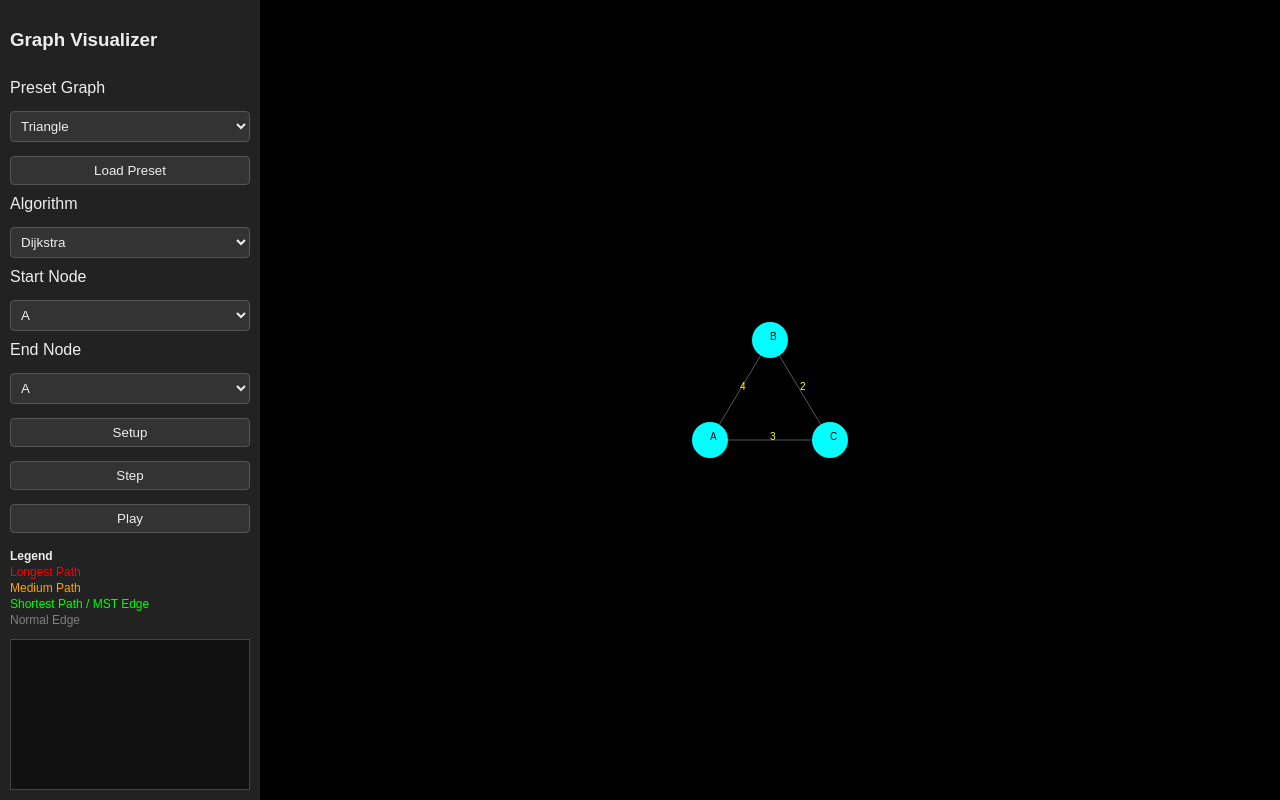
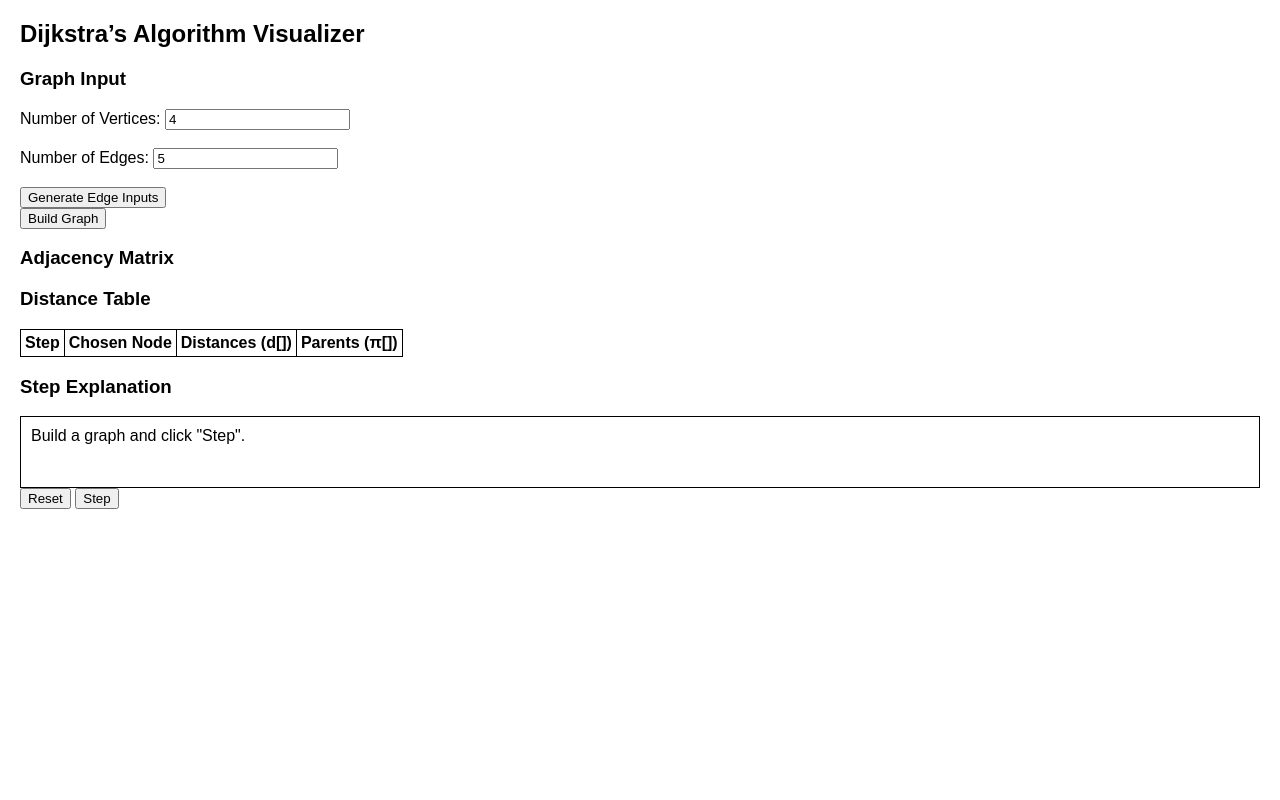
Before and after one commit to GoyardGlasses/visualgo, a plain HTML site: page index.html in a window 1280 px wide. Drawn offline with Linux system fonts and the light colour scheme.

Commit message:
Update index.html

```diff
--- a/index.html
+++ b/index.html
@@ -1,154 +1,145 @@
 <!DOCTYPE html>
 <html lang="en">
 <head>
-<meta charset="UTF-8">
-<title>Graph Algorithm Visualizer</title>
-<style>
-  body { margin:0; font-family: Arial, sans-serif; background:#111; color:#eee; }
-  .app { display:flex; height:100vh; }
-  .sidebar { width:260px; background:#222; padding:10px; box-sizing:border-box; display:flex; flex-direction:column; gap:10px; }
-  select,button { width:100%; padding:6px; margin-top:4px; background:#333; color:#eee; border:1px solid #555; border-radius:4px; }
-  button:hover { background:#444; cursor:pointer; }
-  #explain { flex:1; background:#111; border:1px solid #444; padding:6px; overflow:auto; font-size:13px; }
-  canvas { flex:1; background:#000; }
-  .legend { font-size:12px; margin-top:6px; }
-  .legend div { margin:2px 0; }
-</style>
+  <meta charset="UTF-8">
+  <title>Dijkstra Visualizer with Input</title>
+  <style>
+    body { font-family: Arial; margin: 20px; }
+    table, th, td { border: 1px solid black; border-collapse: collapse; padding: 4px; }
+    #explainBox { border: 1px solid black; padding: 10px; margin-top: 10px; min-height: 50px; }
+  </style>
 </head>
 <body>
-<div class="app">
-  <div class="sidebar">
-    <h3>Graph Visualizer</h3>
-    <label>Preset Graph</label>
-    <select id="preset">
-      <option value="triangle">Triangle</option>
-      <option value="square">Square</option>
-      <option value="chain">Chain</option>
-      <option value="star">Star</option>
-      <option value="complete">Complete</option>
-      <option value="hexagon">Hexagon</option>
-      <option value="random">Random</option>
-    </select>
-    <button id="loadBtn">Load Preset</button>
+  <h2>Dijkstra’s Algorithm Visualizer</h2>
 
-    <label>Algorithm</label>
-    <select id="algo">
-      <option value="dijkstra">Dijkstra</option>
-      <option value="kruskal">Kruskal</option>
-    </select>
+  <!-- Input Section -->
+  <h3>Graph Input</h3>
+  <label>Number of Vertices:</label>
+  <input type="number" id="numVertices" min="2" value="4"><br><br>
 
-    <label>Start Node</label>
-    <select id="start"></select>
-    <label>End Node</label>
-    <select id="end"></select>
+  <label>Number of Edges:</label>
+  <input type="number" id="numEdges" min="1" value="5"><br><br>
 
-    <button id="setupBtn">Setup</button>
-    <button id="stepBtn">Step</button>
-    <button id="playBtn">Play</button>
+  <button onclick="makeEdgeInputs()">Generate Edge Inputs</button>
+  <div id="edgeInputs"></div>
+  <button onclick="buildGraph()">Build Graph</button>
 
-    <div class="legend">
-      <strong>Legend</strong>
-      <div style="color:red">Longest Path</div>
-      <div style="color:orange">Medium Path</div>
-      <div style="color:lime">Shortest Path / MST Edge</div>
-      <div style="color:gray">Normal Edge</div>
-    </div>
+  <!-- Adjacency Matrix -->
+  <h3>Adjacency Matrix</h3>
+  <div id="matrix"></div>
 
-    <div id="explain"></div>
-  </div>
-  <canvas id="canvas"></canvas>
-</div>
+  <!-- Distance Table -->
+  <h3>Distance Table</h3>
+  <table id="distTable">
+    <thead>
+      <tr><th>Step</th><th>Chosen Node</th><th>Distances (d[])</th><th>Parents (π[])</th></tr>
+    </thead>
+    <tbody></tbody>
+  </table>
 
-<script>
-const canvas=document.getElementById('canvas'),ctx=canvas.getContext('2d');
-canvas.width=window.innerWidth-260; canvas.height=window.innerHeight;
+  <!-- Explanation -->
+  <h3>Step Explanation</h3>
+  <div id="explainBox">Build a graph and click "Step".</div>
 
-let nodes={},edges={},kruskalGen=null,playInt=null;
+  <!-- Controls -->
+  <button onclick="resetDijkstra()">Reset</button>
+  <button onclick="runStep()">Step</button>
 
-function addNode(id,x,y){nodes[id]=[x,y];edges[id]=edges[id]||[];}
-function addEdge(a,b,w){edges[a].push({v:b,w});edges[b].push({v:a,w});}
-function updateSelectors(){
-  const s=document.getElementById('start'), e=document.getElementById('end');
-  s.innerHTML=''; e.innerHTML='';
-  Object.keys(nodes).forEach(k=>{
-    s.add(new Option(k,k)); e.add(new Option(k,k));
-  });
-}
-function draw(high={node:{},edge:{}}){
-  ctx.clearRect(0,0,canvas.width,canvas.height);
-  for(const u in edges){
-    for(const ed of edges[u]){
-      const v=ed.v; if(u>v) continue;
-      const [x1,y1]=nodes[u],[x2,y2]=nodes[v];
-      ctx.strokeStyle=high.edge[`${u}-${v}`]||"#555";
-      ctx.beginPath(); ctx.moveTo(x1,y1); ctx.lineTo(x2,y2); ctx.stroke();
-      ctx.fillStyle="yellow"; ctx.fillText(ed.w,(x1+x2)/2,(y1+y2)/2);
+  <script>
+    let V = 0, E = 0;
+    let adjMatrix = [];
+    let dist = [], parent = [], visited = [];
+    let pq = [];
+    let step = 0;
+
+    // Generate edge input fields
+    function makeEdgeInputs() {
+      V = parseInt(document.getElementById("numVertices").value);
+      E = parseInt(document.getElementById("numEdges").value);
+      let html = "<h4>Enter Edges (u v w)</h4>";
+      for (let i = 0; i < E; i++) {
+        html += "Edge " + (i+1) +
+          ": <input size='1' id='u"+i+"' placeholder='u'>" +
+          "<input size='1' id='v"+i+"' placeholder='v'>" +
+          "<input size='2' id='w"+i+"' placeholder='w'><br>";
+      }
+      document.getElementById("edgeInputs").innerHTML = html;
     }
-  }
-  for(const id in nodes){
-    const [x,y]=nodes[id];
-    ctx.fillStyle=high.node[id]||"cyan";
-    ctx.beginPath(); ctx.arc(x,y,18,0,Math.PI*2); ctx.fill();
-    ctx.fillStyle="black"; ctx.fillText(id,x,y);
-  }
-}
-function log(t){const box=document.getElementById('explain');box.innerHTML+=t+"<br>";box.scrollTop=box.scrollHeight;}
 
-// ---- Dijkstra path enumeration ----
-function enumPaths(s,e,vis={},path=[],res=[]){
-  vis[s]=true; path.push(s);
-  if(s===e){
-    let w=0; for(let i=0;i<path.length-1;i++){let a=path[i],b=path[i+1];w+=edges[a].find(x=>x.v===b).w;}
-    res.push({nodes:[...path],weight:w});
-  }else{for(const ed of edges[s])if(!vis[ed.v])enumPaths(ed.v,e,vis,path,res);}
-  path.pop(); vis[s]=false; return res;
-}
-function pick(paths){paths.sort((a,b)=>b.weight-a.weight);return{long:paths[0],mid:paths[Math.floor(paths.length/2)],short:paths[paths.length-1]};}
-async function animate(p){if(p.long){drawPath(p.long.nodes,"red");await sleep(1000);}if(p.mid){drawPath(p.mid.nodes,"orange");await sleep(1000);}if(p.short){drawPath(p.short.nodes,"lime");}}
-function drawPath(path,col){let h={node:{},edge:{}};path.forEach((n,i)=>{h.node[n]=col;if(i<path.length-1){let a=path[i],b=path[i+1];h.edge[`${a}-${b}`]=col;h.edge[`${b}-${a}`]=col;}});draw(h);}
-function sleep(ms){return new Promise(r=>setTimeout(r,ms));}
+    // Build adjacency matrix
+    function buildGraph() {
+      adjMatrix = Array.from({length:V},()=>Array(V).fill("∞"));
+      for (let i=0; i<V; i++) adjMatrix[i][i]=0;
+      for (let i=0; i<E; i++) {
+        let u = document.getElementById("u"+i).value.toUpperCase().charCodeAt(0)-65;
+        let v = document.getElementById("v"+i).value.toUpperCase().charCodeAt(0)-65;
+        let w = parseInt(document.getElementById("w"+i).value);
+        adjMatrix[u][v]=w;
+        adjMatrix[v][u]=w; // undirected
+      }
+      updateMatrix();
+      resetDijkstra();
+    }
 
-// ---- Kruskal ----
-function* kruskal(){
-  const all=[];for(const u in edges){for(const ed of edges[u])if(u<ed.v)all.push({u,v:ed.v,w:ed.w});}
-  all.sort((a,b)=>a.w-b.w);
-  const parent={},rank={};for(const n in nodes){parent[n]=n;rank[n]=0;}
-  const find=x=>parent[x]==x?x:parent[x]=find(parent[x]);
-  const unite=(a,b)=>{a=find(a);b=find(b);if(a==b)return false;if(rank[a]<rank[b])[a,b]=[b,a];parent[b]=a;if(rank[a]==rank[b])rank[a]++;return true;}
-  for(const ed of all){yield{t:"consider",ed};if(unite(ed.u,ed.v))yield{t:"accept",ed};else yield{t:"reject",ed};}
-}
-function stepKruskal(){const n=kruskalGen.next();if(n.done){log("MST complete");kruskalGen=null;return;}const v=n.value;if(v.t=="accept"){log("Accepted "+v.ed.u+"-"+v.ed.v);draw({edge:{[`${v.ed.u}-${v.ed.v}`]:"lime"}});}else if(v.t=="reject"){log("Rejected "+v.ed.u+"-"+v.ed.v);draw({edge:{[`${v.ed.u}-${v.ed.v}`]:"red"}});}else{log("Considering "+v.ed.u+"-"+v.ed.v);draw({edge:{[`${v.ed.u}-${v.ed.v}`]:"orange"}});}}
+    // Show adjacency matrix
+    function updateMatrix() {
+      let html="<table><tr><th></th>";
+      for (let i=0; i<V; i++) html+="<th>"+String.fromCharCode(65+i)+"</th>";
+      html+="</tr>";
+      for (let i=0; i<V; i++) {
+        html+="<tr><th>"+String.fromCharCode(65+i)+"</th>";
+        for (let j=0; j<V; j++) html+="<td>"+adjMatrix[i][j]+"</td>";
+        html+="</tr>";
+      }
+      html+="</table>";
+      document.getElementById("matrix").innerHTML=html;
+    }
 
-// ---- Setup ----
-async function setup(){
-  log("Running "+document.getElementById('algo').value);
-  if(document.getElementById('algo').value=="dijkstra"){
-    const s=document.getElementById('start').value,e=document.getElementById('end').value;
-    const paths=enumPaths(s,e);if(!paths.length){log("No path");return;}
-    const picks=pick(paths);await animate(picks);
-  }else{kruskalGen=kruskal();log("Kruskal ready");}
-}
+    // Reset Dijkstra
+    function resetDijkstra() {
+      dist=Array(V).fill(Infinity);
+      parent=Array(V).fill("-");
+      visited=Array(V).fill(false);
+      dist[0]=0; // source = A
+      pq=[0];
+      step=0;
+      document.querySelector("#distTable tbody").innerHTML="";
+      document.getElementById("explainBox").innerHTML="Graph ready. Press Step.";
+    }
 
-// ---- Presets ----
-function loadPreset(p){nodes={};edges={};const cx=canvas.width/2,cy=canvas.height/2;
-  if(p=="triangle"){addNode("A",cx-60,cy+40);addNode("B",cx,cy-60);addNode("C",cx+60,cy+40);addEdge("A","B",4);addEdge("B","C",2);addEdge("A","C",3);}
-  if(p=="square"){["A","B","C","D"].forEach((n,i)=>addNode(n,cx+Math.cos(i*Math.PI/2)*100,cy+Math.sin(i*Math.PI/2)*100));addEdge("A","B",2);addEdge("B","C",3);addEdge("C","D",4);addEdge("D","A",1);}
-  if(p=="chain"){["A","B","C","D"].forEach((n,i)=>addNode(n,cx-150+100*i,cy));addEdge("A","B",5);addEdge("B","C",2);addEdge("C","D",6);}
-  if(p=="star"){addNode("A",cx,cy);["B","C","D","E","F"].forEach((n,i)=>{addNode(n,cx+Math.cos(i*1.2)*120,cy+Math.sin(i*1.2)*120);addEdge("A",n,i+1);});}
-  if(p=="complete"){["A","B","C","D"].forEach((n,i)=>addNode(n,cx+Math.cos(i*1.57)*120,cy+Math.sin(i*1.57)*120));let arr=Object.keys(nodes);for(let i=0;i<arr.length;i++)for(let j=i+1;j<arr.length;j++)addEdge(arr[i],arr[j],Math.floor(Math.random()*9)+1);}
-  if(p=="hexagon"){for(let i=0;i<6;i++){let n=String.fromCharCode(65+i);addNode(n,cx+Math.cos(i*Math.PI/3)*120,cy+Math.sin(i*Math.PI/3)*120);}let arr=Object.keys(nodes);for(let i=0;i<6;i++)addEdge(arr[i],arr[(i+1)%6],Math.floor(Math.random()*9)+1);}
-  if(p=="random"){let N=5+Math.floor(Math.random()*3),ids=[];for(let i=0;i<N;i++){let n=String.fromCharCode(65+i);addNode(n,cx+Math.cos(i*2*Math.PI/N)*150,cy+Math.sin(i*2*Math.PI/N)*120);ids.push(n);}for(let i=0;i<N;i++)for(let j=i+1;j<N;j++)if(Math.random()<0.4)addEdge(ids[i],ids[j],Math.floor(Math.random()*9)+1);}
-  updateSelectors();draw();
-}
+    // One step of Dijkstra
+    function runStep() {
+      if (pq.length==0) {
+        document.getElementById("explainBox").innerHTML="Done!";
+        return;
+      }
+      // Pick node with smallest distance
+      let u = pq.reduce((a,b)=>dist[a]<dist[b]?a:b);
+      pq = pq.filter(x=>x!=u);
+      if (visited[u]) return runStep();
+      visited[u]=true;
 
-// ---- Events ----
-document.getElementById('loadBtn').onclick=()=>{loadPreset(document.getElementById('preset').value);};
-document.getElementById('setupBtn').onclick=setup;
-document.getElementById('stepBtn').onclick=()=>{if(kruskalGen)stepKruskal();};
-document.getElementById('playBtn').onclick=()=>{if(playInt){clearInterval(playInt);playInt=null;this.textContent="Play";}else{playInt=setInterval(()=>{if(kruskalGen)stepKruskal();},1000);}};
+      let exp = "Step "+(++step)+": Choosing node "+String.fromCharCode(65+u)+" with dist="+dist[u]+"<br>";
 
-// start with triangle
-loadPreset("triangle");
-</script>
+      for (let v=0; v<V; v++) {
+        if (adjMatrix[u][v]!="∞" && !visited[v]) {
+          let candidate = dist[u]+parseInt(adjMatrix[u][v]);
+          if (candidate < dist[v]) {
+            exp += "Updating "+String.fromCharCode(65+v)+": candidate="+candidate+" < current="+dist[v]+" → update parent="+String.fromCharCode(65+u)+"<br>";
+            dist[v]=candidate;
+            parent[v]=String.fromCharCode(65+u);
+            pq.push(v);
+          } else {
+            exp += "Rejecting "+String.fromCharCode(65+v)+": candidate="+candidate+" ≥ current="+dist[v]+"<br>";
+          }
+        }
+      }
+
+      let row="<tr><td>"+step+"</td><td>"+String.fromCharCode(65+u)+"</td><td>"+dist.map(d=>d==Infinity?"∞":d).join(", ")+"</td><td>"+parent.join(", ")+"</td></tr>";
+      document.querySelector("#distTable tbody").innerHTML+=row;
+
+      document.getElementById("explainBox").innerHTML=exp;
+    }
+  </script>
 </body>
 </html>
```
